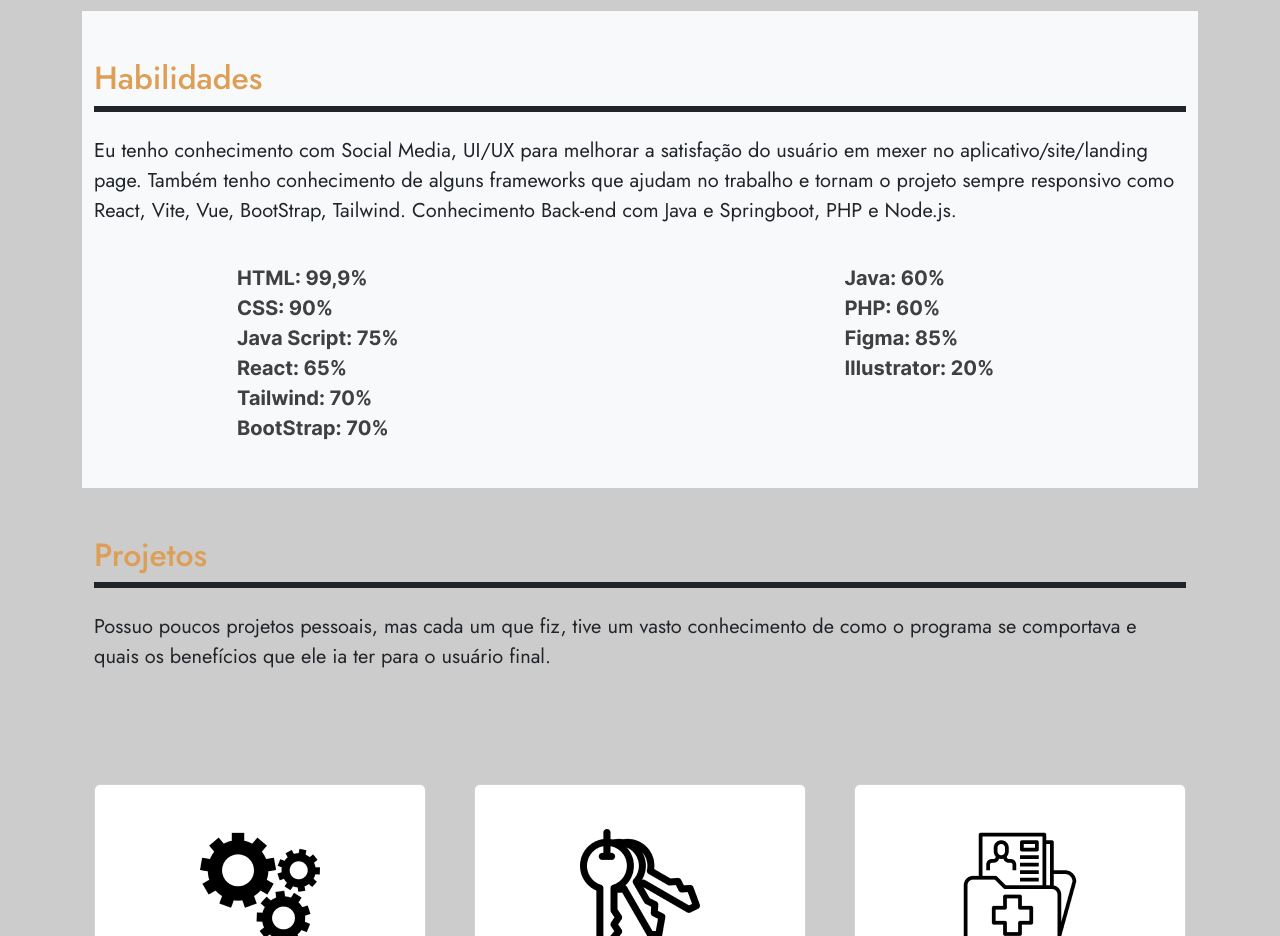
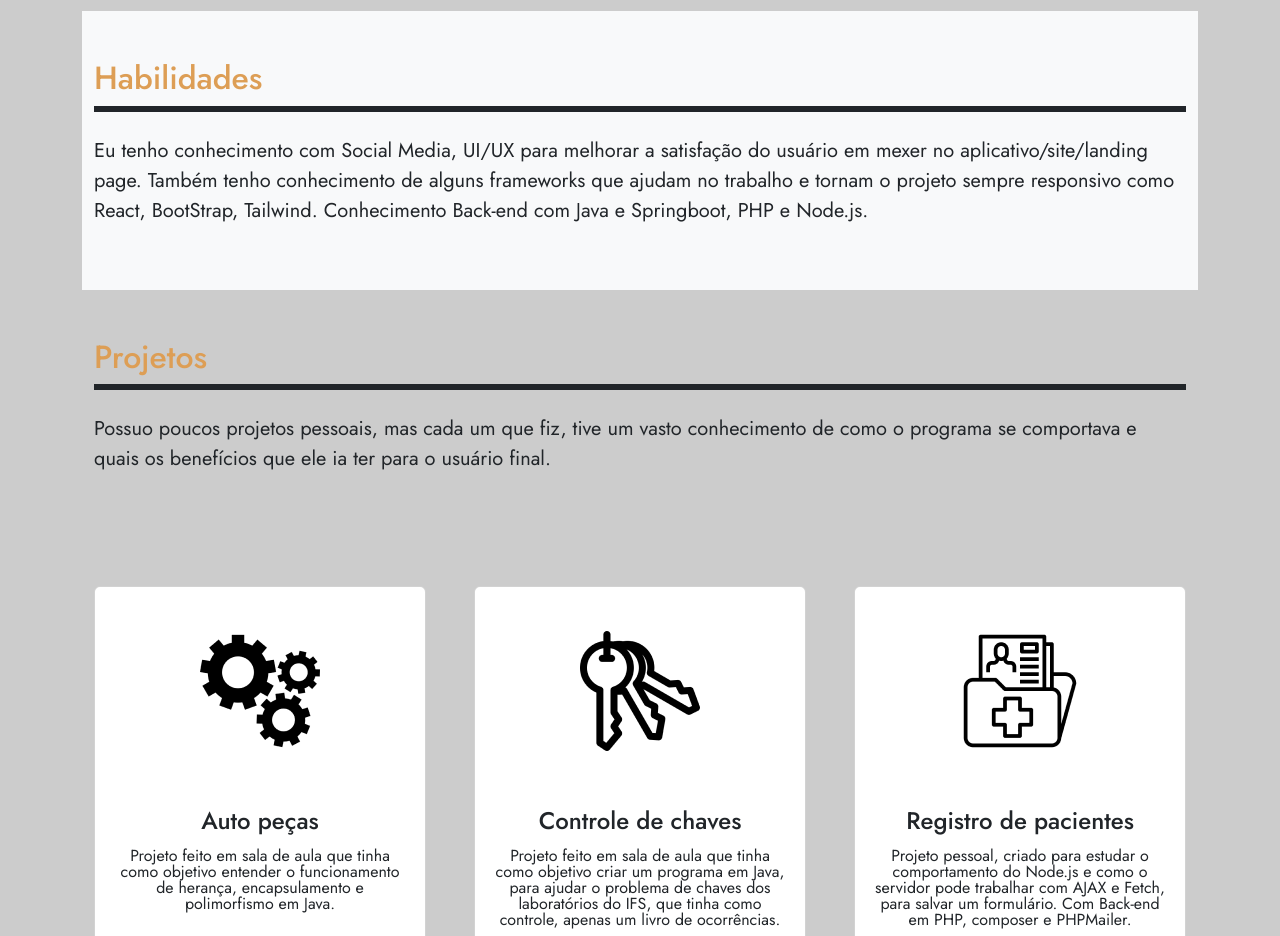
Before and after one commit to felipe-0892/Portifolio-Felipe-Silva-Version-01, a website: page index.html in a window 1280 px wide. Shown: the part 2480-3416 px from the top of the page. Drawn offline with nearby package versions, Linux system fonts and the light colour scheme.

Commit message:
Update index.html

```diff
--- a/index.html
+++ b/index.html
@@ -286,12 +286,12 @@
                 <p>
                     Eu tenho conhecimento com Social Media, UI/UX para melhorar a satisfação do usuário em mexer no
                     aplicativo/site/landing page. Também tenho conhecimento de alguns frameworks que ajudam no trabalho
-                    e tornam o projeto sempre responsivo como React, Vite, Vue, BootStrap, Tailwind. Conhecimento
+                    e tornam o projeto sempre responsivo como React, BootStrap, Tailwind. Conhecimento
                     Back-end com Java e Springboot, PHP e Node.js.
                 </p>
-                <div class="text-center">
+                <!--<div class="text-center">
                     <img src="/src/assets/img/skills.png" alt="skills" title="habilidades" class="img-fluid mt-4">
-                </div>
+                </div> -->
             </div>
         </section>
 
```
